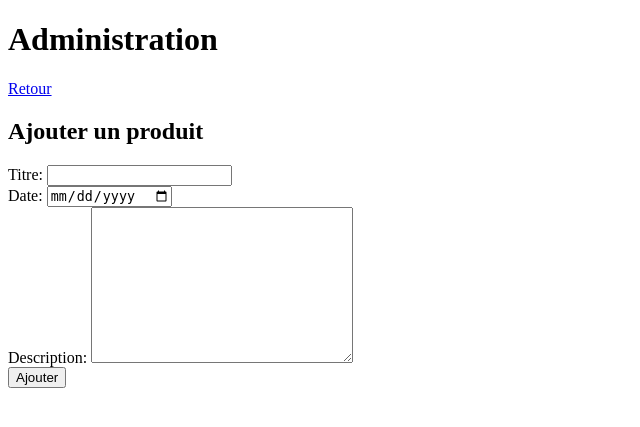
After one commit to webepse/BI2-Stock, a PHP site: page /admin/addProduct.php in a window 1280 px wide. The commit adds this page. Shown: the top 427 px of the page, without its empty margins (0-640 px from the left). Run offline with PHP 8.4, Linux system fonts and the light colour scheme; the visitor is signed in with stand-in values (Sample User, id 1).

Commit message:
addProduct form

```diff
--- /dev/null
+++ b/admin/addProduct.php
@@ -0,0 +1,41 @@
+<?php
+    session_start();
+    if(!isset($_SESSION['login']))
+    {
+        header("LOCATION:index.php");
+    }
+?>
+
+<!DOCTYPE html>
+<html lang="en">
+<head>
+    <meta charset="UTF-8">
+    <meta http-equiv="X-UA-Compatible" content="IE=edge">
+    <meta name="viewport" content="width=device-width, initial-scale=1.0">
+    <title>Document</title>
+</head>
+<body>
+    <h1>Administration</h1>
+    <div>
+        <a href="products.php">Retour</a>
+    </div>
+    <h2>Ajouter un produit</h2>
+    <form action="treatmentAddProduct.php" method="POST">
+        <div class="form-group">
+            <label for="title">Titre: </label>
+            <input type="text" id="title" name="title">
+        </div>
+        <div class="form-group">
+            <label for="date">Date: </label>
+            <input type="date" id="date" name="date">
+        </div>
+        <div class="form-group">
+            <label for="description">Description: </label>
+            <textarea name="description" id="description" cols="30" rows="10"></textarea>
+        </div>
+        <div class="form-group">
+            <input type="submit" value="Ajouter">
+        </div>
+    </form>
+</body>
+</html>
--- a/admin/products.php
+++ b/admin/products.php
@@ -20,6 +20,9 @@
     <h1>Administration</h1>
     <div>
         <a href="dashboard.php">Retour</a>
+    </div>
+    <div>
+        <a href="addProduct.php">Ajouter un produit</a>
     </div>
     <table border="1">
         <thead>
```
